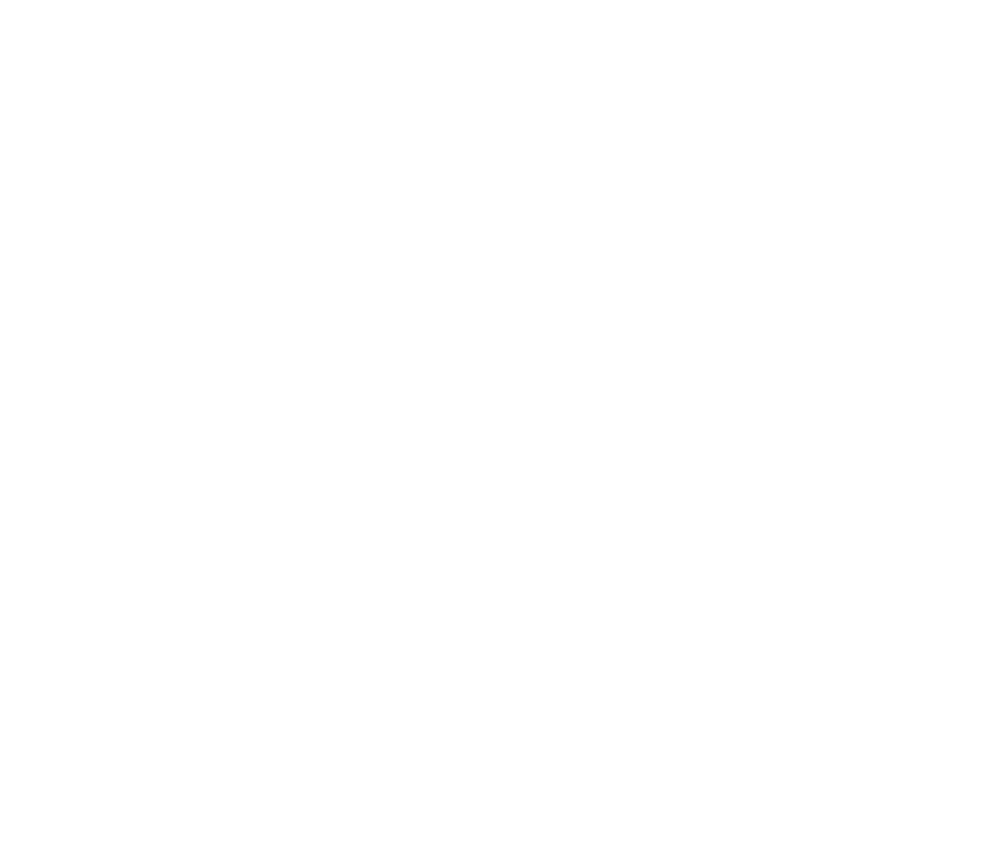
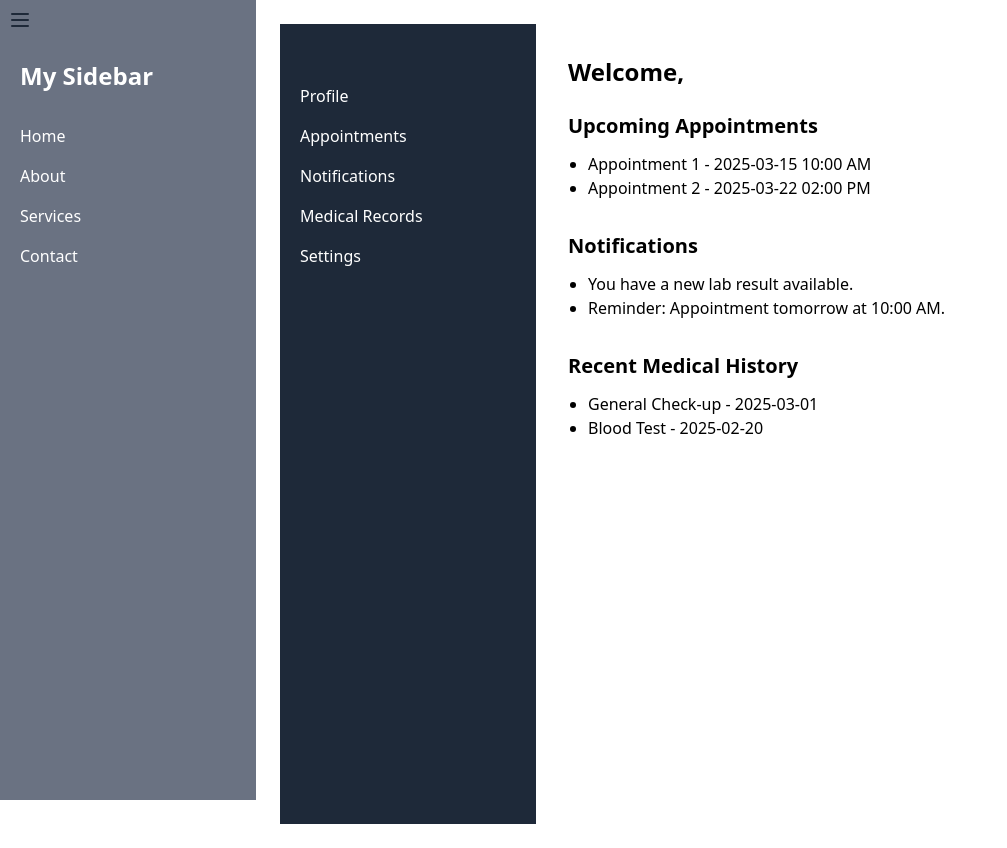
Before and after one commit to shrtn-7/mini-project, a React (Vite) app in the folder frontend/: page /dashboard in a window 1280 px wide. Before the commit this address had no page. Shown: the whole page, without its empty margins (0-1007 px from the left). Before the commit the page ends 800 px from the top, so only its background shows below. Built offline with nearby package versions, Linux system fonts and the light colour scheme.

Commit message:
Random commit

```diff
--- a/frontend/src/App.jsx
+++ b/frontend/src/App.jsx
@@ -1,24 +1,86 @@
-import React from 'react'
-import NavBar from './components/NavBar.jsx'
-import './App.css'
-import { Route, Routes } from 'react-router-dom'
-import Home from './pages/Home.jsx'
-import PatientRegistration from './pages/PatientRegistration.jsx'
-import PatientDashboard from './pages/PatientDashboard.jsx'
+// import React from 'react'
+// import NavBar from './components/NavBar.jsx'
+// import './App.css'
+// import { Route, Routes } from 'react-router-dom'
+// import Home from './pages/Home.jsx'
+// import PatientRegistration from './pages/PatientRegistration.jsx'
+// import PatientDashboard from './pages/PatientDashboard.jsx'
 
 
+// function App() {
+
+//   return (
+//     <>
+//       <NavBar/>
+//       <Routes>
+//         <Route path = '/' element = {<Home/>} ></Route>
+//         <Route path = '/register' element = {<PatientRegistration/>} ></Route>
+//         <Route path = '/:patient/dashboard' element = {<PatientDashboard/>} ></Route>
+//       </Routes>
+//     </>
+//   )
+// }
+
+// export default App
+
+import React from 'react';
+import { Routes, Route, Navigate, Outlet } from 'react-router-dom';
+import NavBar from './components/NavBar.jsx';
+import Sidebar from './components/Sidebar.jsx';
+import Home from './pages/Home.jsx';
+import PatientRegistration from './pages/PatientRegistration.jsx';
+import PatientDashboard from './pages/PatientDashboard.jsx';
+import Profile from './pages/Profile.jsx';
+import Bookings from './pages/Bookings.jsx';
+
+// Layout for public routes (with NavBar)
+const PublicLayout = () => (
+  <div className="min-h-screen bg-gray-100">
+    <NavBar />
+    <div className="container mx-auto px-4 py-6">
+      <Outlet />
+    </div>
+  </div>
+);
+
+// Layout for dashboard routes (with Sidebar)
+const DashboardLayout = () => (
+  <div className="flex min-h-screen">
+    <Sidebar />
+    <div className="flex-1 bg-white p-6">
+      <Outlet />
+    </div>
+  </div>
+);
+
+// ProtectedRoute to check if user is logged in
+const ProtectedRoute = ({ isLoggedIn }) => {
+  return isLoggedIn ? <Outlet /> : <Navigate to="/" />;
+};
+
 function App() {
+  // Replace with your actual authentication logic
+  const isLoggedIn = true;
 
   return (
-    <>
-      {/* <NavBar/> */}
       <Routes>
-        <Route path = '/' element = {<Home/>} ></Route>
-        <Route path = '/register' element = {<PatientRegistration/>} ></Route>
-        <Route path = '/:patient/dashboard' element = {<PatientDashboard/>} ></Route>
+        {/* Public routes with NavBar */}
+        <Route element={<PublicLayout />}>
+          <Route path="/" element={<Home />} />
+          <Route path="/register" element={<PatientRegistration />} />
+        </Route>
+
+        {/* Dashboard routes (protected) with Sidebar */}
+        <Route element={<ProtectedRoute isLoggedIn={isLoggedIn} />}>
+          <Route element={<DashboardLayout />}>
+            <Route path="/dashboard" element={<PatientDashboard />} />
+            <Route path="/dashboard/profile" element={<Profile />} />
+            <Route path="/dashboard/bookings" element={<Bookings />} />
+            {/* Add more nested routes as needed */}
+          </Route>
+        </Route>
       </Routes>
-    </>
-  )
+  );
 }
 
-export default App
+export default App;
--- a/frontend/src/components/NavBar.jsx
+++ b/frontend/src/components/NavBar.jsx
@@ -1,5 +1,6 @@
 import React from 'react'
-import {useState, useEffect} from 'react'
+import { useState, useEffect } from 'react'
+import { NavLink } from 'react-router-dom';
 
 const NavBar = () => {
 
@@ -30,22 +31,24 @@ const NavBar = () => {
           <nav className='flex items-center justify-between my-6 p-6 h-10 '>
             {/*For Logo*/}
             <div className="shrink-0">
-              <a href="#">
+              <NavLink to="/">
                 <img className='h-15 w-auto'
-                  src="https://www.devtopics.com/wp-content/uploads/2023/01/React-icon.svg_.png" alt="logo" />
-              </a>
+                    src="https://www.devtopics.com/wp-content/uploads/2023/01/React-icon.svg_.png" alt="logo" />
+              </NavLink>
             </div>
             {/* Links */}
             <div className='hidden md:flex md:space-x-15'>
-              <a href="#">Home</a>
-              <a href="#">About Us</a>
-              <a href="#">Contact</a>
-              <a href="#">Treatments</a>
+              <NavLink to="/">Home</NavLink>
+              <NavLink to="/about">About Us</NavLink>
+              <NavLink to="/contact">Contact</NavLink>
+              <NavLink tp="/treatments">Treatments</NavLink>
             </div>
 
             {/* Desktop Login Button */}
             <div className="hidden md:flex">
-              <button className="px-4 py-2 cursor-pointer bg-blue-500 hover:bg-blue-600 hover:scale-105 transform transition duration-200 text-white font-bold rounded-full">Log In</button>
+              <NavLink to="/register">
+                <button className="px-4 py-2 cursor-pointer bg-blue-500 hover:bg-blue-600 hover:scale-105 transform transition duration-200 text-white font-bold rounded-full">Log In</button>
+              </NavLink>
             </div>
           </nav>
         </header>
--- a/frontend/src/components/Overview.jsx
+++ /dev/null
@@ -1,16 +0,0 @@
-import React from 'react'
-
-const Overview = () => {
-    return (
-        <div className='container mx-auto px-5 mt-100'>
-            <h2 className='mb-8 text-3xl font-bold text-center'>Overview</h2>
-            <p className='mb-20'>Remove mt-100 in Overview card. And also this line </p>
-            <div className="flex flex-col md:flex-row gap-3">
-                <p className='text-lg text-justify'>Lorem ipsum dolor sit amet consectetur adipisicing elit. Recusandae incidunt atque veritatis unde iste, exercitationem voluptas odio eveniet numquam non ipsam. Asperiores at earum voluptatum quasi. Repellendus doloremque eveniet itaque! Lorem ipsum dolor sit amet consectetur, adipisicing elit. Sunt earum odit laudantium! Atque, enim exercitationem doloremque amet sequi dignissimos animi quae tenetur? Ipsa voluptates odio, hic expedita enim ut deleniti.</p>
-                <img className='h-50 w-auto self-center' src="https://www.devtopics.com/wp-content/uploads/2023/01/React-icon.svg_.png" alt="some image" />
-            </div>
-        </div>
-    )
-}
-
-export default Overview
--- a/frontend/src/components/Treatment.jsx
+++ b/frontend/src/components/Treatment.jsx
@@ -1,5 +1,18 @@
 import React from 'react'
-import TreatmentCard from './TreatmentCard'
+
+const TreatmentCard = (props) => {
+  return (
+      <div>
+          <div className="bg-white rounded-xl transform transition duration-400 hover:scale-110 hover:shadow-xl shadow-md overflow-hidden">
+              <img src={props.image} alt={props.title} className="w-full h-24 md:h-32 object-cover" />
+              <div className="p-4">
+                  <h3 className="text-lg font-medium text-center">{props.title}</h3>
+              </div>
+          </div>
+      </div>
+  )
+}
+
 
 const Treatment = () => {
   return (
--- a/frontend/src/components/TreatmentCard.jsx
+++ /dev/null
@@ -1,16 +0,0 @@
-import React from 'react'
-
-const TreatmentCard = (props) => {
-    return (
-        <div>
-            <div className="bg-white rounded-xl transform transition duration-400 hover:scale-110 hover:shadow-xl shadow-md overflow-hidden">
-                <img src={props.image} alt={props.title} className="w-full h-24 md:h-32 object-cover" />
-                <div className="p-4">
-                    <h3 className="text-lg font-medium text-center">{props.title}</h3>
-                </div>
-            </div>
-        </div>
-    )
-}
-
-export default TreatmentCard
--- /dev/null
+++ b/frontend/src/pages/Bookings.jsx
@@ -0,0 +1,11 @@
+import React from 'react'
+
+const Bookings = () => {
+  return (
+    <div>
+      Bookings
+    </div>
+  )
+}
+
+export default Bookings
--- a/frontend/src/pages/Home.jsx
+++ b/frontend/src/pages/Home.jsx
@@ -1,8 +1,20 @@
 import React from 'react'
 import Treatment from '../components/Treatment'
-import Overview from '../components/Overview'
 import Contact from '../components/Contact'
 import Footer from '../components/Footer'
+
+const Overview = () => {
+  return (
+      <div className='container mx-auto px-5'>
+          <h2 className='mb-8 text-3xl font-bold text-center'>Overview</h2>
+          <div className="flex flex-col md:flex-row gap-3">
+              <p className='text-lg text-justify'>Lorem ipsum dolor sit amet consectetur adipisicing elit. Recusandae incidunt atque veritatis unde iste, exercitationem voluptas odio eveniet numquam non ipsam. Asperiores at earum voluptatum quasi. Repellendus doloremque eveniet itaque! Lorem ipsum dolor sit amet consectetur, adipisicing elit. Sunt earum odit laudantium! Atque, enim exercitationem doloremque amet sequi dignissimos animi quae tenetur? Ipsa voluptates odio, hic expedita enim ut deleniti.</p>
+              <img className='h-50 w-auto self-center' src="https://www.devtopics.com/wp-content/uploads/2023/01/React-icon.svg_.png" alt="some image" />
+          </div>
+      </div>
+  )
+}
+
 
 const Home = () => {
   return (
--- a/frontend/src/pages/PatientDashboard.jsx
+++ b/frontend/src/pages/PatientDashboard.jsx
@@ -1,7 +1,9 @@
 // PatientDashboard.js
 import React, { useState } from "react";
+import { useParams } from 'react-router-dom'
 
 const Sidebar = ({ isOpen, toggleSidebar }) => {
+
   return (
     <div
       className={`fixed inset-y-0 left-0 bg-gray-800 text-white w-64 p-5 transition-transform transform ${
@@ -55,6 +57,7 @@ const Sidebar = ({ isOpen, toggleSidebar }) => {
 };
 
 const DashboardContent = ({ toggleSidebar }) => {
+  const params = useParams();
   return (
     <div className="flex-1 p-6 md:p-8">
       {/* Mobile menu button */}
@@ -71,7 +74,7 @@ const DashboardContent = ({ toggleSidebar }) => {
         </svg>
       </button>
 
-      <h2 className="text-2xl font-bold mb-6">Welcome, John Doe</h2>
+      <h2 className="text-2xl font-bold mb-6">Welcome, {params.patient}</h2>
       <div className="mb-8">
         <h3 className="text-xl font-semibold mb-3">Upcoming Appointments</h3>
         <ul className="list-disc pl-5">
--- /dev/null
+++ b/frontend/src/pages/Profile.jsx
@@ -0,0 +1,11 @@
+import React from 'react'
+
+const Profile = () => {
+  return (
+    <div>
+      Profile
+    </div>
+  )
+}
+
+export default Profile
```
